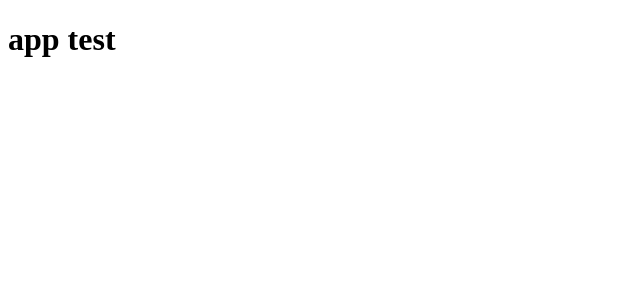
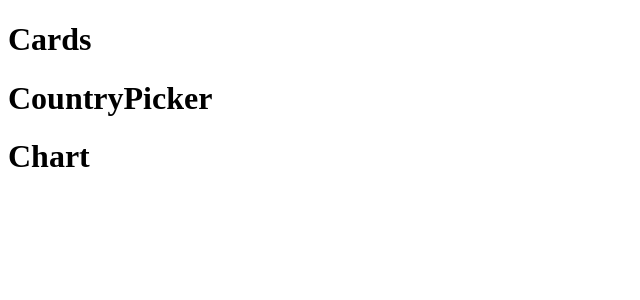
Before and after one commit to klaudiuszfraj/coronavirus-tracker, a React (Create React App) app: page / in a window 1280 px wide. Shown: the top 300 px of the page, without its empty margins (0-640 px from the left). Built offline with nearby package versions, Linux system fonts and the light colour scheme.

Commit message:
impotr components

```diff
--- a/src/App.js
+++ b/src/App.js
@@ -1,10 +1,15 @@
 import React, {Component} from 'react';
+
+import { Cards, Chart, CountryPicker } from "./components";
+
 
 class App extends Component {
     render() {
         return (
             <div>
-                <h1>app test</h1>
+                <Cards/>
+                <CountryPicker/>
+                <Chart/>
             </div>
         );
     }
--- a/src/components/Cards/Cards.jsx
+++ b/src/components/Cards/Cards.jsx
@@ -0,0 +1,13 @@
+import React, { useState } from 'react';
+
+
+function Cards() {
+
+
+ return (
+  <div>
+   <h1>Cards</h1>
+  </div>
+ );
+}
+export default Cards;
--- a/src/components/Chart/Chart.jsx
+++ b/src/components/Chart/Chart.jsx
@@ -0,0 +1,11 @@
+import React, { useState } from 'react';
+
+
+function Chart() {
+ return (
+  <div>
+   <h1>Chart</h1>
+  </div>
+ );
+}
+export default Chart;
--- a/src/components/CountryPicker/CountryPicker.jsx
+++ b/src/components/CountryPicker/CountryPicker.jsx
@@ -0,0 +1,11 @@
+import React, { useState } from 'react';
+
+
+function CountryPicker() {
+ return (
+  <div>
+   <h1>CountryPicker</h1>
+  </div>
+ );
+}
+export default CountryPicker;
--- /dev/null
+++ b/src/components/index.js
@@ -0,0 +1,3 @@
+export { default as Cards } from './Cards/Cards';
+export { default as Chart } from './Chart/Chart.jsx';
+export { default as CountryPicker } from './CountryPicker/CountryPicker';
```
